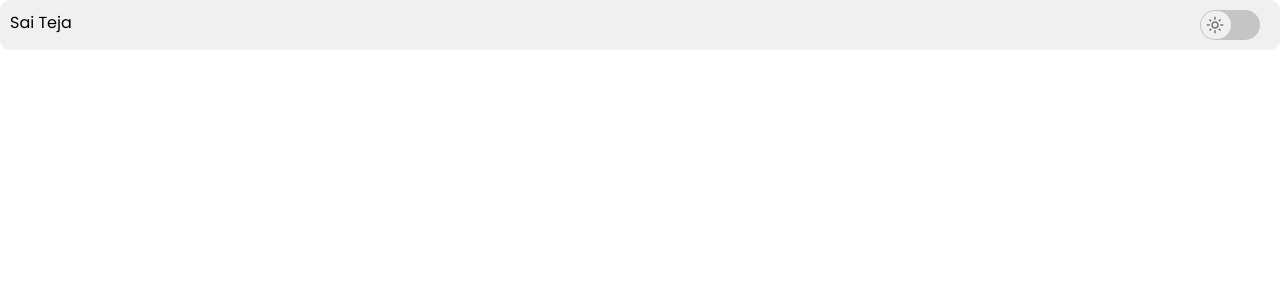
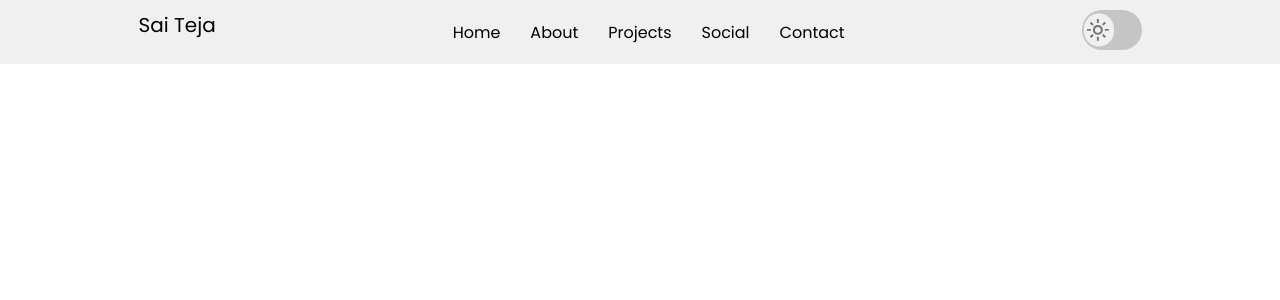
Before and after one commit to 22R01A05C9/Portfolio-React, a React (Vite) app: page / in a window 1280 px wide. Shown: the top 300 px of the page. Built offline with nearby package versions, Linux system fonts and the light colour scheme.

Commit message:
theme set to locl storage added header

```diff
--- a/src/header/header.css
+++ b/src/header/header.css
@@ -1,11 +1,40 @@
 header{
-    height: auto;
+    height: 8vh;
     width: 100%;
     background-color: var(--header-back);
-    border-radius: 10px;
     margin: auto;
     display: flex;
     flex-direction: row;
-    justify-content: space-between;
+    justify-content: space-around;
     padding: 10px;
 }
+
+.mainnav{
+    display: flex;
+    flex-direction: row;
+    align-items: center;
+    gap:5vw;
+}
+
+.mainlogo a{
+    text-decoration: none;
+    color: var(--text);
+    font-size: 1.25rem;
+    margin-left: 10px;
+}
+
+.mainnav ul{
+    display: flex;
+    flex-direction: row;
+    list-style: none;
+    gap:30px;
+}
+
+.mainnav ul li{
+
+}
+
+.mainnav ul li a{
+    text-decoration: none;
+    color: var(--text);
+}
--- a/src/header/header.jsx
+++ b/src/header/header.jsx
@@ -1,14 +1,23 @@
 import SwitchTheme from "../switchtheme/switchtheme";
 import "./header.css"
-function Header(){
-    return(
-        <header>
-            <div>
-                <p>Sai Teja</p>
-            </div>
-            <SwitchTheme />
-        </header>
-    )
+function Header() {
+	return (
+		<header>
+			<div className="mainlogo">
+				<a href="/">Sai Teja</a>
+			</div>
+			<div className="mainnav">
+				<ul>
+					<li><a href="#">Home</a></li>
+					<li><a href="#">About</a></li>
+					<li><a href="#">Projects</a></li>
+					<li><a href="#">Social</a></li>
+					<li><a href="#">Contact</a></li>
+				</ul>
+			</div>
+			<SwitchTheme />
+		</header>
+	)
 }
 
 export default Header;
--- a/src/index.css
+++ b/src/index.css
@@ -7,6 +7,7 @@
 	font-family: "Poppins", serif;
 	font-weight: 400;
 	font-style: normal;
+	-webkit-tap-highlight-color: transparent;
 }
 
 :root{
@@ -14,5 +15,6 @@
 	--back:light-dark(#292929,#f0f0f0);
 	--header-back:light-dark(#f0f0f0,#292929);
 	--switch-back:light-dark(#c5c5c5,#5b5b5b);
-	--switch-ball:light-dark(#f0f0f0,#272525)
+	--switch-ball:light-dark(#f0f0f0,#272525);
+	--text:ligh-dark(#ffffff,#000000);
 }
--- a/src/switchtheme/switchtheme.css
+++ b/src/switchtheme/switchtheme.css
@@ -1,6 +1,9 @@
 .switchthemeback{
-    display: block;
-    height: 30px;
+    display: flex;
+    align-items: center;
+    justify-content: space-around;
+    flex-direction: row;
+    height:     90%;
     width: 60px;
     background-color: var(--switch-back);
     border-radius: 20px;
@@ -9,13 +12,13 @@
 .switchthemeback::after{
     content: "";
     animation: moveleft 0.2s linear;
-    /* animation: attr(data-animate); */
     display: block;
     position: absolute;
-    left: 1px;
-    top: 1px;
-    height: 28px;
-    width: 30px;
+    top: 45%;
+    left:2px;
+    transform: translateY(-50%);
+    height: 75%;
+    width: 50%;
     border-radius: 20px;
     background-color: var(--switch-ball);
     overflow: hidden;
@@ -30,15 +33,44 @@
 }
 
 .dark .lighticon{
-    display: none;
+    visibility: hidden;
+}
+
+.switchtheme{
+    cursor: pointer;
+    position: relative;
+    margin-right: 10px;
+}
+
+.lighticon{
+    height: 60%;
+    z-index: 1;
+    margin-left: 2px;
+}
+
+.darkicon{
+    height: 60%;
+    visibility: hidden;
+    z-index: 1;
+}
+
+.dark .darkicon{
+    visibility: visible;
+    animation: fadein 0.2s linear;
+}
+
+@keyframes fadein {
+    0%{
+        opacity: 0;
+    }
+    100%{
+        opacity: 1;
+    }
 }
 
 @keyframes moveleft {
     0%{
         left: 29px;
-    }
-    50%{
-        left:15px;
     }
     100%{
         left:1px;
@@ -49,35 +81,7 @@
     0%{
         left:1px;
     }
-    50%{
-        left:15px;
-    }
     100%{
         left:29px;
     }
 }
-
-.switchtheme{
-    cursor: pointer;
-    position: relative;
-    margin-right: 10px;
-}
-
-.lighticon{
-    position: absolute;
-    top:50%;
-    left: 6px;
-    transform: translateY(-50%);
-}
-
-.darkicon{
-    position: absolute;
-    top:50%;
-    right:6px;
-    transform: translateY(-50%);
-    display: none;
-}
-
-.dark .darkicon{
-    display: block;
-}
--- a/src/switchtheme/switchtheme.jsx
+++ b/src/switchtheme/switchtheme.jsx
@@ -1,26 +1,53 @@
-import "./switchtheme.css"
-
-function SwitchTheme(){
-    const switchtheme = (e) => {
-        let root = document.querySelector(":root")
-        let style = root.style.colorScheme
-        let obj = document.querySelector(".switchtheme")
-        if(style === "dark"){
-            obj.classList.remove("dark")
-
-        }else{
-            obj.classList.add("dark")
+import "./switchtheme.css";
+import { useEffect } from "react";
+function SwitchTheme() {
+    const switchtheme = (theme) => {
+        let root = document.querySelector(":root");
+        let obj = document.querySelector(".switchtheme");
+        let style = root.style.colorScheme;
+        if(theme==="dark"){
+            obj.classList.add("dark");
+            root.style.colorScheme="dark"
+            return;
         }
-        //
-        root.style.colorScheme = style == "dark" ? "light" : "dark"
-    }
-    return(
+        if (style === "dark") {
+            obj.classList.remove("dark");
+            localStorage.setItem("theme", "light");
+        } else {
+            obj.classList.add("dark");
+            localStorage.setItem("theme", "dark");
+        }
+        root.style.colorScheme = style == "dark" ? "light" : "dark";
+    };
+    useEffect(() => {
+        let theme = localStorage.getItem("theme");
+        console.log(theme);
+        if (theme === "dark") {
+            switchtheme("dark");
+        }
+    }, []);
+    return (
         <div className="switchtheme" onClick={switchtheme}>
-            <span className="switchthemeback" data-animate="none"></span>
-            <svg className="lighticon" xmlns="http://www.w3.org/2000/svg" height="18px" viewBox="0 -960 960 960" width="18px" fill="#757575"><path d="M480-360q50 0 85-35t35-85q0-50-35-85t-85-35q-50 0-85 35t-35 85q0 50 35 85t85 35Zm0 80q-83 0-141.5-58.5T280-480q0-83 58.5-141.5T480-680q83 0 141.5 58.5T680-480q0 83-58.5 141.5T480-280ZM200-440H40v-80h160v80Zm720 0H760v-80h160v80ZM440-760v-160h80v160h-80Zm0 720v-160h80v160h-80ZM256-650l-101-97 57-59 96 100-52 56Zm492 496-97-101 53-55 101 97-57 59Zm-98-550 97-101 59 57-100 96-56-52ZM154-212l101-97 55 53-97 101-59-57Zm326-268Z"/></svg>
-            <svg className="darkicon" xmlns="http://www.w3.org/2000/svg" height="18px" viewBox="0 -960 960 960" width="18px" fill="#a19d9d"><path d="M480-120q-150 0-255-105T120-480q0-150 105-255t255-105q14 0 27.5 1t26.5 3q-41 29-65.5 75.5T444-660q0 90 63 153t153 63q55 0 101-24.5t75-65.5q2 13 3 26.5t1 27.5q0 150-105 255T480-120Zm0-80q88 0 158-48.5T740-375q-20 5-40 8t-40 3q-123 0-209.5-86.5T364-660q0-20 3-40t8-40q-78 32-126.5 102T200-480q0 116 82 198t198 82Zm-10-270Z"/></svg>
+            <span className="switchthemeback">
+                <svg
+                    className="lighticon"
+                    xmlns="http://www.w3.org/2000/svg"
+                    viewBox="0 -960 960 960"
+                    fill="#757575"
+                >
+                    <path d="M480-360q50 0 85-35t35-85q0-50-35-85t-85-35q-50 0-85 35t-35 85q0 50 35 85t85 35Zm0 80q-83 0-141.5-58.5T280-480q0-83 58.5-141.5T480-680q83 0 141.5 58.5T680-480q0 83-58.5 141.5T480-280ZM200-440H40v-80h160v80Zm720 0H760v-80h160v80ZM440-760v-160h80v160h-80Zm0 720v-160h80v160h-80ZM256-650l-101-97 57-59 96 100-52 56Zm492 496-97-101 53-55 101 97-57 59Zm-98-550 97-101 59 57-100 96-56-52ZM154-212l101-97 55 53-97 101-59-57Zm326-268Z" />
+                </svg>
+                <svg
+                    className="darkicon"
+                    xmlns="http://www.w3.org/2000/svg"
+                    viewBox="0 -960 960 960"
+                    fill="#a19d9d"
+                >
+                    <path d="M480-120q-150 0-255-105T120-480q0-150 105-255t255-105q14 0 27.5 1t26.5 3q-41 29-65.5 75.5T444-660q0 90 63 153t153 63q55 0 101-24.5t75-65.5q2 13 3 26.5t1 27.5q0 150-105 255T480-120Zm0-80q88 0 158-48.5T740-375q-20 5-40 8t-40 3q-123 0-209.5-86.5T364-660q0-20 3-40t8-40q-78 32-126.5 102T200-480q0 116 82 198t198 82Zm-10-270Z" />
+                </svg>
+            </span>
         </div>
-    )
+    );
 }
 
 export default SwitchTheme;
```
